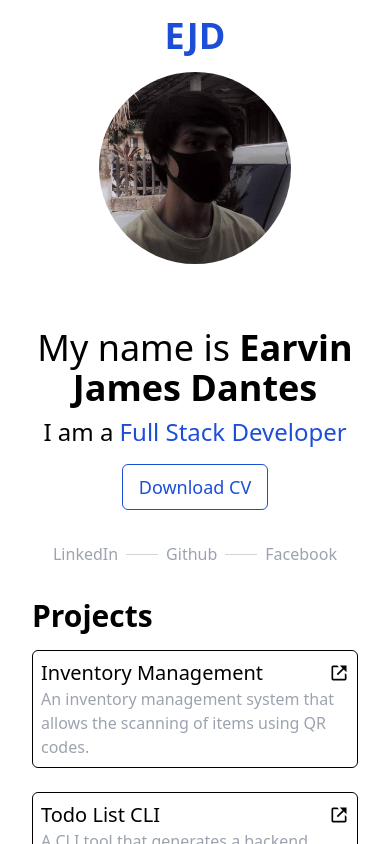
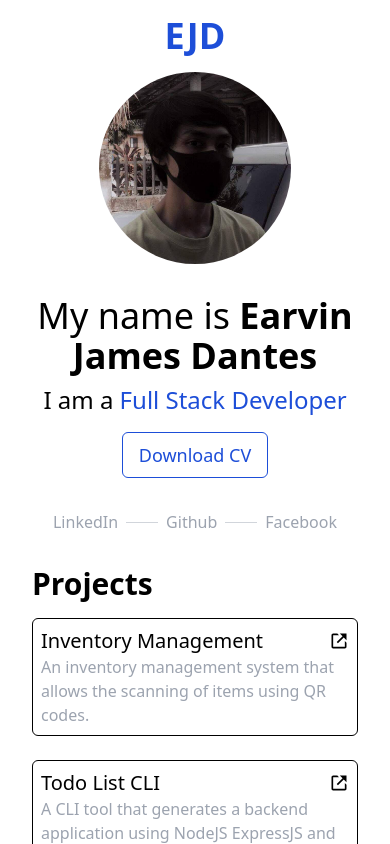
Before and after one commit to ervnjmsdnts/portfolio, a React (Create React App) app: page / in a window 390 px wide. Shown: the top 844 px of the page. Built offline with nearby package versions, Linux system fonts and the light colour scheme.

Commit message:
Fixed Hero responsive

```diff
--- a/src/components/Hero.jsx
+++ b/src/components/Hero.jsx
@@ -7,7 +7,7 @@ const Divider = () => {
 
 const Hero = () => {
   return (
-    <div className="flex flex-col md:flex-row justify-center items-center gap-16 md:h-[40vh] h-full">
+    <div className="flex flex-col md:flex-row justify-center items-center gap-8 md:gap-16 md:h-[40vh] h-full">
       <img src={Picture} alt="logo" className="md:w-72 w-48 rounded-full" />
       <div className="text-center md:text-start">
         <div className="flex flex-col gap-2">
```
